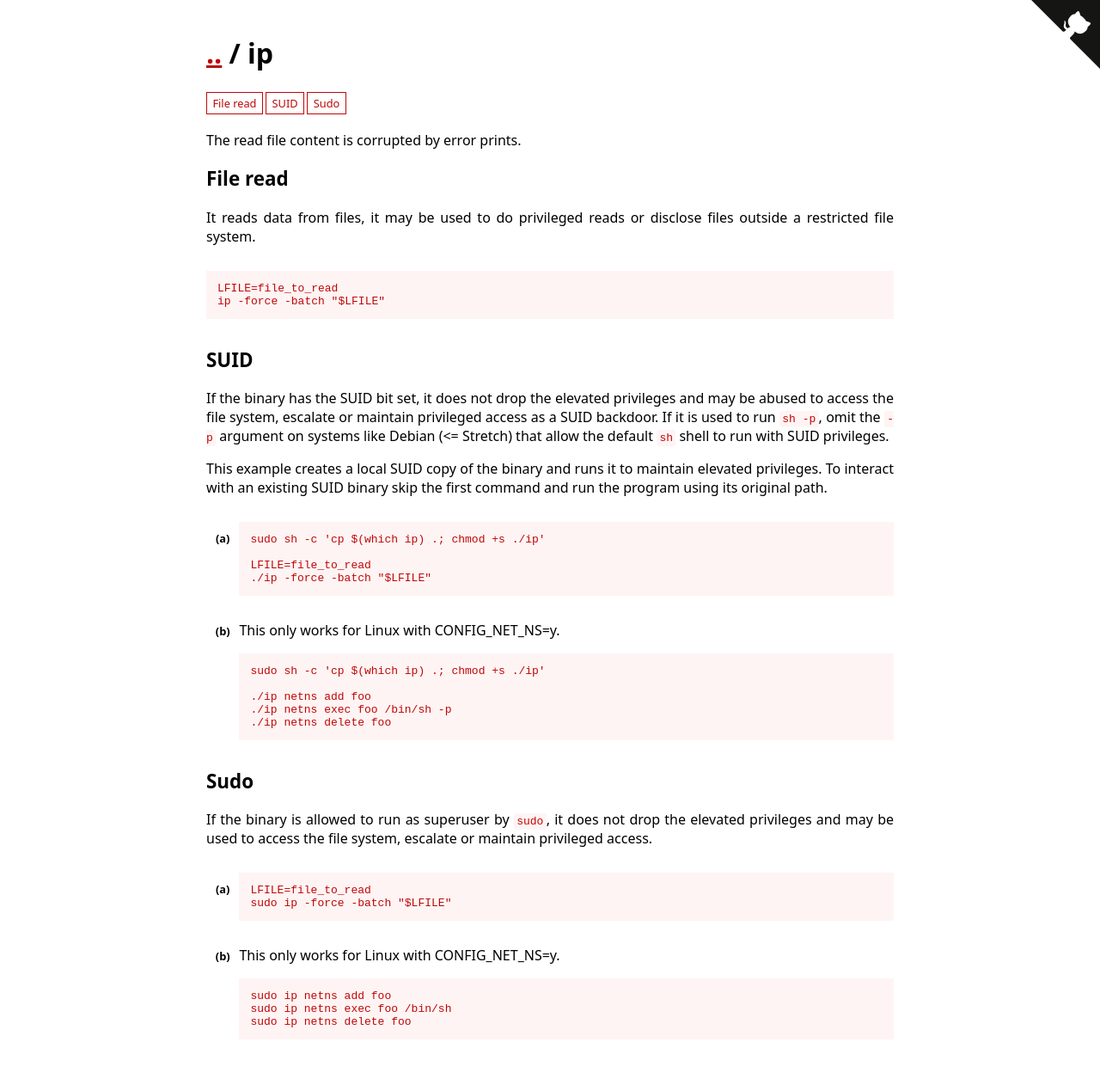
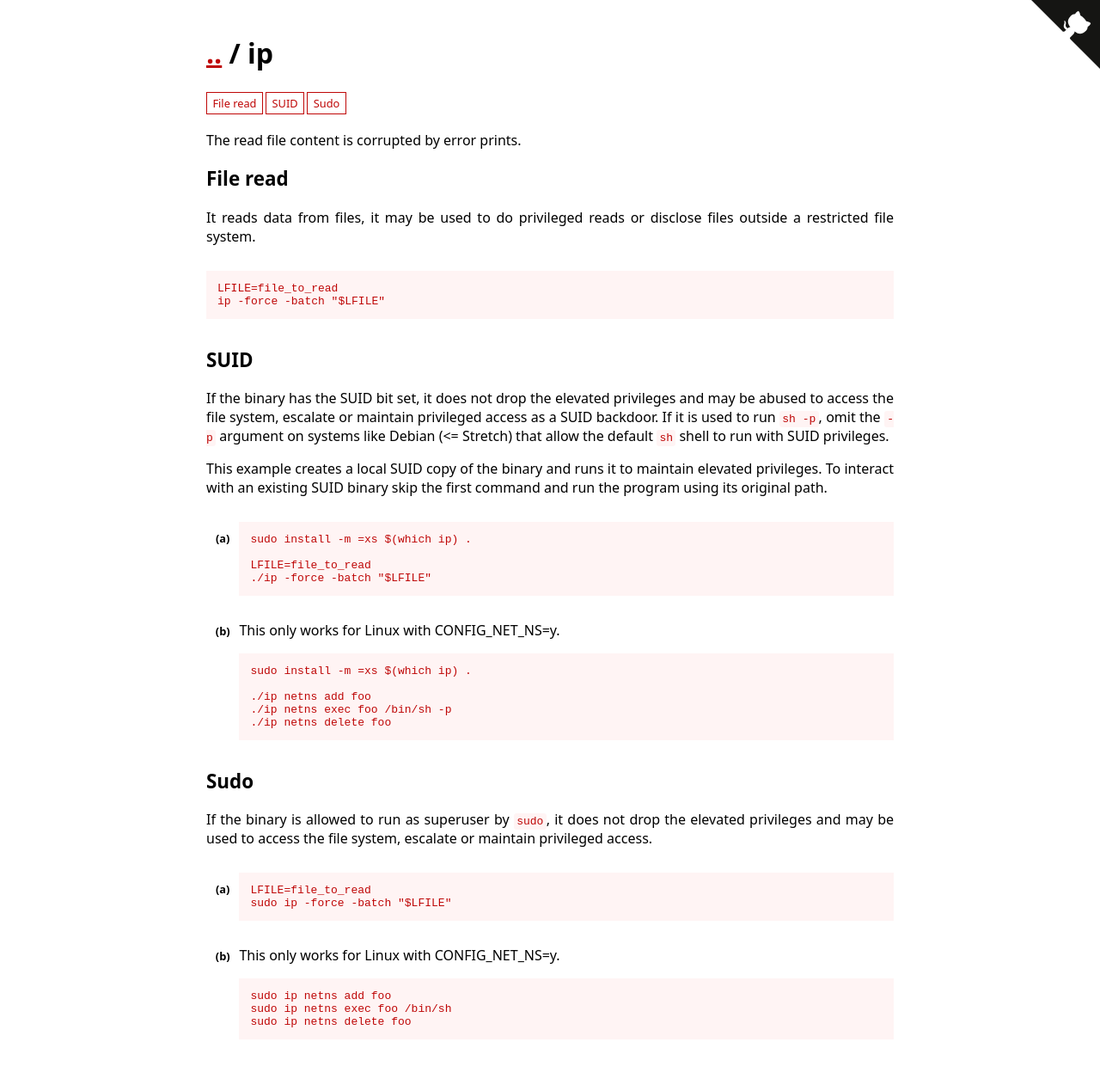
Before and after one commit to GTFOBins/GTFOBins.github.io, a Jekyll site: the page built from _gtfobins/ip.md, in a window 1280 px wide. Shown: the whole page at 86% size. Built offline with Jekyll 4.4.1, drawn with Linux system fonts in a browser that asks for light colours.

Commit message:
Use the more clean install command to create example SUIDs

```diff
--- a/_layouts/bin.html
+++ b/_layouts/bin.html
@@ -24,7 +24,7 @@ layout: common
 
 {% capture code %}
 {%- if function_id == 'suid' or function_id == 'limited-suid' %}
-sudo sh -c 'cp $(which {{ bin_name }}) .; chmod +s ./{{ bin_name }}'
+sudo install -m =xs $(which {{ bin_name }}) .
 {% endif %}
 {%- if function_id == 'capabilities' %}
 cp $(which {{ bin_name }}) .
```
